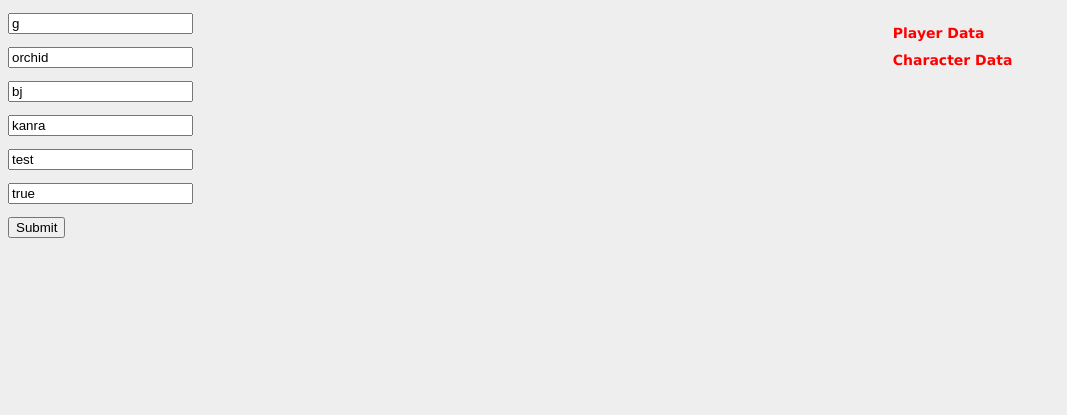
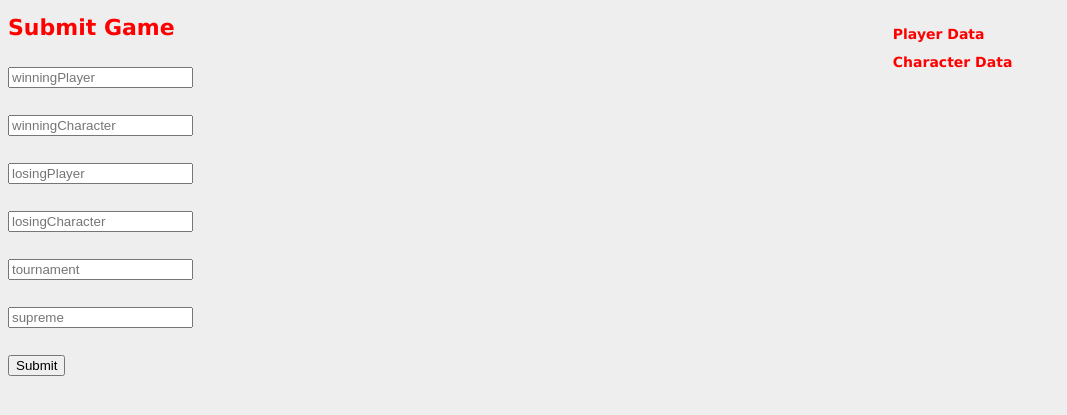
Before and after one commit to cwebley/ki, a Node server app: template views/tournament.jade in a window 1280 px wide. Shown: the top 415 px of the page, without its empty margins (0-1067 px from the left). Run offline with Node 20, Linux system fonts and the light colour scheme; the template is opened without the code that fills it, so the values that code supplies are empty.

Commit message:
tournaments.jade form.action= get. submit game is also a GET now

```diff
--- a/routes/games.js
+++ b/routes/games.js
@@ -17,7 +17,7 @@ var getGameOpts = function(req){
 	return opts
 }
 
-gameController.put = function(req, res){
+gameController.sumitGame = function(req, res){
 	var opts = getGameOpts(req)
 	games.submitGame(opts, function(err,dto){
 		if(err) return res.status(500).send({success:false,err:err})
@@ -51,7 +51,7 @@ router.get('/', function(req, res) {
 });
 
 router.get('/submit',
- 	gameController.put
+ 	gameController.sumitGame
 );
 
 
--- a/views/tournament.jade
+++ b/views/tournament.jade
@@ -38,12 +38,12 @@ block content
 								td(style="padding: 2px 20px 2px 0") #{c.name}
 								td(style="padding: 2px 20px 2px 0") #{c.curStreak}
 								td(style="padding: 2px 20px 2px 0") #{c.value}
-
-	form(action='http://localhost:3000/games/submit',method='put')
-		p: input(input type="text", name='winningPlayer', value="g")
-		p: input(input type="text", name='winningCharacter', value="orchid")
-		p: input(input type="text", name='losingPlayer', value="bj")
-		p: input(input type="text", name='losingCharacter', value="kanra")
-		p: input(input type="text", name='tournament', value="test")
-		p: input(input type="text", name='supreme', value="true")
-		p: input(type='submit', value="Submit")
+	h1.highlight Submit Game
+		form(action='http://localhost:3000/games/submit',method='get')
+			p: input(input type="text", name='winningPlayer', placeHolder="winningPlayer", value="")
+			p: input(input type="text", name='winningCharacter', placeHolder="winningCharacter", value="")
+			p: input(input type="text", name='losingPlayer', placeHolder="losingPlayer", value="")
+			p: input(input type="text", name='losingCharacter', placeHolder="losingCharacter", value="")
+			p: input(input type="text", name='tournament', placeHolder="tournament", value="")
+			p: input(input type="text", name='supreme', placeHolder="supreme", value="")
+			p: input(type='submit', value="Submit")
```
Also changed, not shown: README.md.
